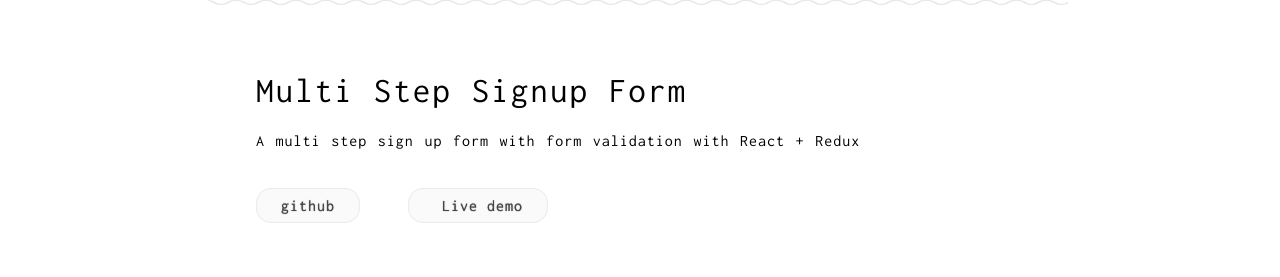
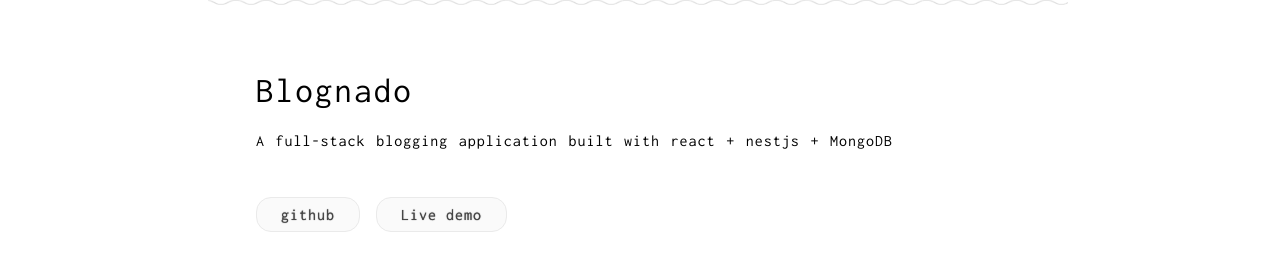
Before and after one commit to abdulkarimogaji/myportfolio, a Next.js app: page /projects in a window 1280 px wide. Shown: the part 371-648 px from the top of the page. Built offline with nearby package versions, Linux system fonts and the light colour scheme.

Commit message:
chore: update cv

```diff
--- a/assets/projects.json
+++ b/assets/projects.json
@@ -1,4 +1,19 @@
 [
+  {
+    "title": "Blognado",
+    "description": "A full-stack blogging application built with react + nestjs + MongoDB",
+    "img_url": "/blognado.png",
+    "links": [
+      {
+        "text": "github",
+        "url": "https://github.com/AbdulkarimOgaji/blog-app-nestjs"
+      },
+      {
+        "text": "Live demo",
+        "url": "https://blognado.vercel.app"
+      }
+    ]
+  },
   {
     "title": "Multi Step Signup Form",
     "description": "A multi step sign up form with form validation with React + Redux",
@@ -46,16 +61,5 @@
         "url": "https://github.com/AbdulkarimOgaji/whatslication"
       }
     ]
-  },
-  {
-    "title": "Blognado",
-    "description": "A full-stack blogging application built with react + nestjs + MongoDB",
-    "img_url": "/blognado.png",
-    "links": [
-      {
-        "text": "github",
-        "url": "https://github.com/AbdulkarimOgaji/blog-app-nestjs"
-      }
-    ]
   }
 ]
--- a/components/Project.tsx
+++ b/components/Project.tsx
@@ -18,7 +18,7 @@
       <div className="project--details">
         <h2>{data.title}</h2>
         <p className="content">{data.description}</p>
-        <div>
+        <div style={{display: 'flex', flexWrap: 'wrap'}}>
           {data.links.map((link) => (
             <a
               className="btn pill projects--a"
--- a/pages/index.tsx
+++ b/pages/index.tsx
@@ -15,7 +15,10 @@
       </h1>
       <p className="content">
         Hi, I am <strong>Abdulkarim Ogaji</strong>, an adaptable and passionate developer with
-        quick learning capabilities. I&apos;m currently based in Lagos, Nigeria.
+        quick learning capabilities. I&apos;m currently based in Lagos, Nigeria. Here are my <strong>
+          <a className="links" href="#home-skills">
+            skills
+          </a> </strong>
       </p>
       <p className="content">
         I am a self taught programmer. Through constant learning and practice, I
@@ -67,6 +70,7 @@
       <div className="hr">
         <Image src="/line.png" alt="hr" layout="fill" />
       </div>
+      <section id="home-skills"></section>
       <div>
         <h3 style={{ textAlign: "center" }}>Skills</h3>
         <div className="skill-icon-container">
--- a/styles/globals.css
+++ b/styles/globals.css
@@ -30,11 +30,16 @@
   box-sizing: border-box;
 }
 
+html {
+  scroll-behavior: smooth;
+}
+
 body {
   font-family: 'Inconsolata', sans-serif;
   margin: 0;
   padding: 0;
   letter-spacing: 1px;
+
 }
 button {
   border: none;
@@ -238,7 +243,6 @@
   text-decoration: none;
   padding: 0.5rem 1.5rem;
   text-shadow: var(--bold);
-  margin-right: 3rem;
 }
 
 .projects--image {
```
Also changed, not shown: 1 other file (tests, documents, lock files or other folders).
